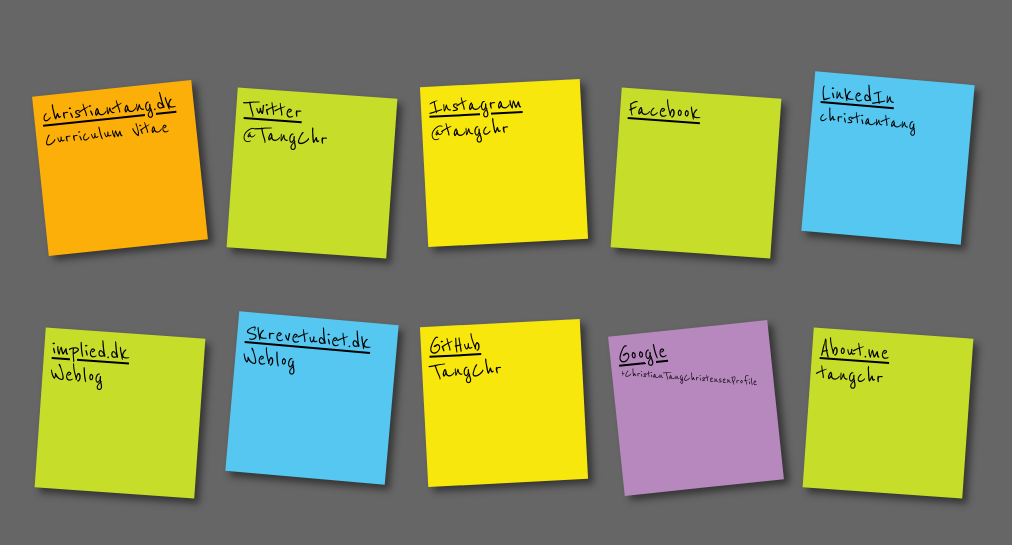
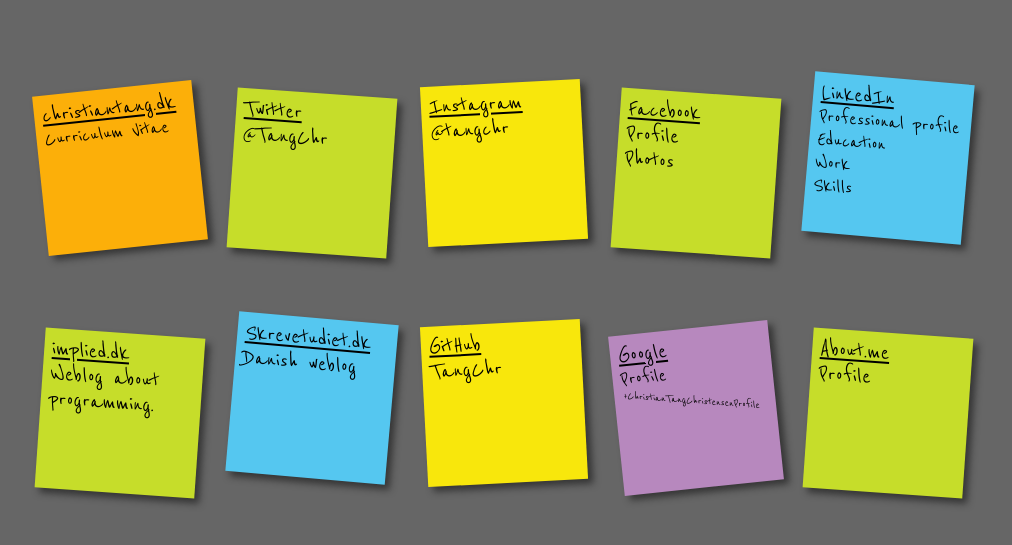
Before and after one commit to TangChr/Seaweed, a Jekyll site: the page built from index.html, in a window 1280 px wide. Shown: the top 545 px of the page, without its empty margins (48-1060 px from the left). Built offline with Jekyll 4.4.1, drawn with Linux system fonts in a browser that asks for light colours; Markdown is read by kramdown in place of the engine named in the settings.

Commit message:
Descriptions

```diff
--- a/index.html
+++ b/index.html
@@ -23,12 +23,17 @@
 	<li>
 		<a href="https://www.facebook.com/profile.php?id=1323079301">
 			<h2>Facebook</h2>
+			<p>Profile</p>
+			<p>Photos</p>
 		</a>
 	</li>
 	<li>
 		<a href="http://linkedin.com/in/christiantang">
 			<h2>LinkedIn</h2>
-			<p class="small">christiantang</p>
+			<p class="small">Professional profile</p>
+			<p class="small">Education</p>
+			<p class="small">Work</p>
+			<p class="small">Skills</p>
 		</a>
 	</li>
 </ul>
@@ -39,13 +44,13 @@
 	<li>
 		<a href="http://implied.dk">
 			<h2>implied.dk</h2>
-			<p>Weblog</p>
+			<p>Weblog about programming.</p>
 		</a>
 	</li>
 	<li>
 		<a href="http://skrevetudiet.dk">
 			<h2>Skrevetudiet.dk</h2>
-			<p>Weblog</p>
+			<p>Danish weblog</p>
 		</a>
 	</li>
 	<li>
@@ -57,13 +62,14 @@
 	<li>
 		<a href="https://plus.google.com/+ChristianTangChristensenProfile" rel="me">
 			<h2>Google</h2>
+			<p class="small">Profile</p>
 			<p class="small-askew">+ChristianTangChristensenProfile</p>
 		</a>
 	</li>
 	<li>
 		<a href="https://about.me/tangchr">
 			<h2>About.me</h2>
-			<p>tangchr</p>
+			<p>Profile</p>
 		</a>
 	</li>
 </ul>
```
